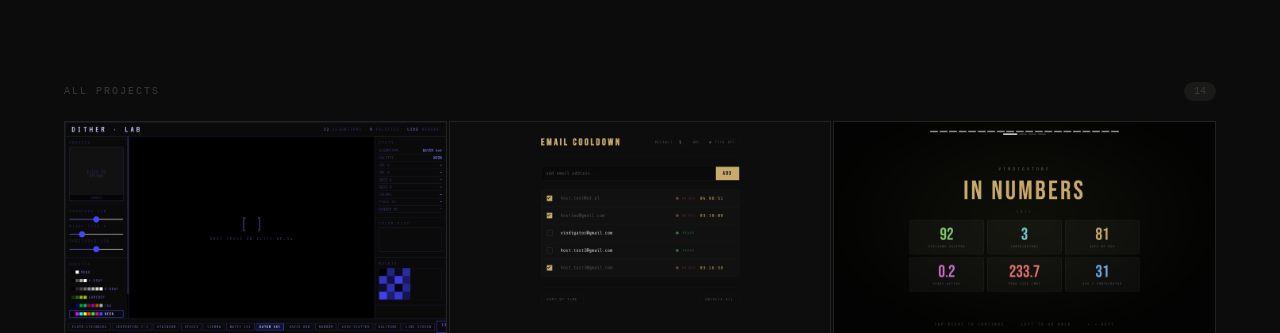
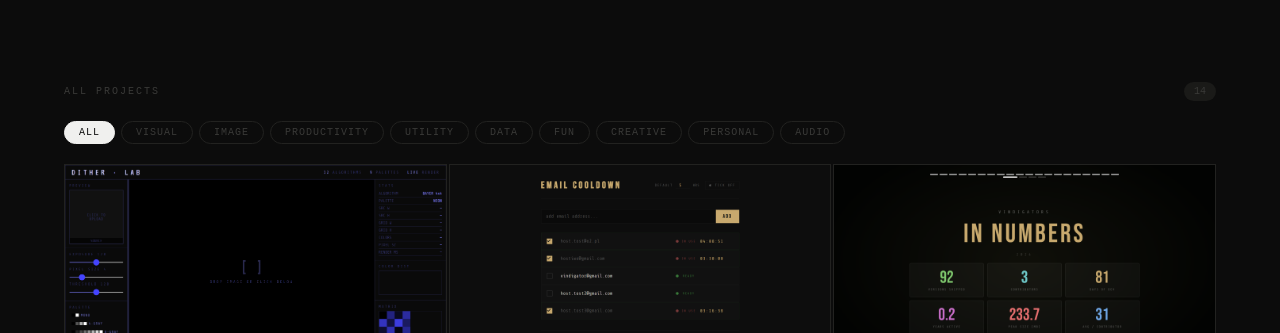
Before and after one commit to IwoHost/HostLab, a plain HTML site: page index.html in a window 1280 px wide. Shown: the part 960-1293 px from the top of the page. Drawn offline with Linux system fonts and the light colour scheme; a web font is replaced by a local one.

Commit message:
eh jakies zminy

```diff
--- a/index.html
+++ b/index.html
@@ -154,6 +154,26 @@ header {
   background: var(--tag-bg);
   padding: 4px 10px;
   border-radius: 100px;
+}
+
+.tag-chip {
+  font-family: var(--font-mono);
+  font-size: 10px;
+  letter-spacing: 0.1em;
+  padding: 5px 14px;
+  border-radius: 100px;
+  border: 1px solid var(--border);
+  background: transparent;
+  color: var(--text-muted);
+  cursor: pointer;
+  transition: background 0.15s, color 0.15s, border-color 0.15s;
+  text-transform: uppercase;
+}
+.tag-chip:hover { color: var(--text-secondary); border-color: var(--text-muted); }
+.tag-chip.active { background: var(--accent); color: var(--bg); border-color: var(--accent); }
+
+@media (max-width: 768px) {
+  #tag-filters { padding-left: 24px; padding-right: 24px; }
 }
 
 .grid {
@@ -430,6 +450,8 @@ html.light .card:hover { box-shadow:0 12px 40px rgba(0,0,0,0.08); }
   <span class="count-badge" id="count-badge">0</span>
 </div>
 
+<div id="tag-filters" style="padding:0 64px 20px;display:flex;gap:6px;flex-wrap:wrap;"></div>
+
 <main class="grid" id="grid"></main>
 
 <footer>
@@ -470,82 +492,95 @@ const PROJECTS = [
     file:  'dither-lab.html',
     icon:  'other/logo/Dither.png',
     title: 'Dither Lab',
+    tags:  ['visual', 'image'],
     desc:  'A specialized image processing tool used for applying various dithering algorithms to images. Users can upload photos, adjust parameters like exposure and quantization, and choose from multiple color palettes to create retro-style, pixelated artwork.'
   },
   {
     file:  'checklist.html',
     icon:  'other/logo/CheckList.png',
     title: 'Checklist',
+    tags:  ['productivity', 'utility'],
     desc:  'A task management and checklist application designed with a high-contrast "Share Tech Mono" aesthetic. It features a countdown timer for items, customizable "default hours" for cooldown periods, and includes a confetti animation that triggers when tasks are completed.'
   },
   {
     file:  'vindigators-wrapped-v5.html',
     icon:  'other/logo/warp.png',
     title: 'Vindigators Wrapped',
+    tags:  ['data', 'visual', 'fun'],
     desc:  'A data visualization site that creates a "Wrapped" style presentation (similar to Spotify Wrapped) for project contribution logs. Users paste a version log into the interface, and the site generates an animated slideshow highlighting "MVP" contributors, total commit counts, and a scrolling timeline of project entries.'
   },
   {
     file:  'text-animator-v4.html',
     icon:  'other/logo/Texter.png',
     title: 'Text Animator',
+    tags:  ['visual', 'creative'],
     desc:  'A web-based utility for creating animated text videos. It provides a sidebar for entering text and customizing its appearance—including font style, color, and background—and supports exporting the final animation as a video file (WebM/MP4).'
   },
   {
     file:  'IPvisualizer.html',
     icon:  'other/logo/Ipviz.png',
     title: 'IP Visualizer',
+    tags:  ['data', 'utility'],
     desc:  'An educational tool designed to help users learn and visualize networking concepts like subnetting. It allows users to input an IP address and subnet mask to calculate network details, including the network address, gateway, broadcast address, and binary representations of octets.'
   },
   {
     file:  'SuperStrona.html',
     title: 'Kronika Nierobienia',
+    tags:  ['fun', 'personal'],
     desc:  'A dramatic personal countdown page tracking how long Szymon A. has failed to build a city — complete with a cinematic curtain intro, floating particles, a typewriter roast, and a live timer counting every day, hour, minute, and second of inaction.'
   },
   {
     file:  'gatekeeper.html',
     icon:  'other/logo/Kepper.png',
     title: 'Link Gatekeeper',
+    tags:  ['utility', 'fun'],
     desc:  'A link-sharing tool that makes recipients earn their way in. Paste any URL, get a shareable link — whoever opens it gets a random challenge: a countdown timer, a typewriter oath, or a binary decryption puzzle.'
   },
   {
     file:  'gap-relativity-enhanced.html',
     icon:  'other/logo/GapViz.png',
     title: 'Live Gap Visualizer',
+    tags:  ['data', 'visual'],
     desc:  'An interactive visualization tool that reveals the temporal gaps between your life and the lives of people around you. It allows users to input names and birth (and death) dates to calculate relationship timelines, including days lived, overlap percentages, decade-by-decade breakdowns, and a combined side-by-side timeline showing every person s lifespan on a shared axis.'
   },
   {
-  file:  'voicesynth.html',
+    file:  'voicesynth.html',
     icon:  'other/logo/Voice_Synth.png',
     title: 'VoxSynth',
+    tags:  ['audio', 'creative'],
     desc:  'A browser-based voice synthesizer that lets you record your own phonemes once and speak anything with them forever. Uses the Web Audio API to schedule syllables on a precise timeline with pitch shifting, jitter, overlap control, and beat interval tuning — producing a Mii-style babble effect from your own recorded voice.'
   },
   {
     file:  'flagmark.html',
     icon:  'other/logo/Flag_plac.png',
     title: 'FlagMark Poster Generator',
+    tags:  ['visual', 'creative'],
     desc:  'A flag poster tool that analyzes colors, layout, and geometry to render every design as a technical print sheet. It produces a polished poster with color swatches, dimension arrows, grid overlays, and a clear infographic-style presentation.',
   },
   {
     file:  'burnnote.html',
     icon:  'other/logo/DataBurner.png',
     title: 'Burn Notes',
+    tags:  ['utility'],
     desc:  'A client-side, privacy-focused text utility designed with a terminal aesthetic for creating temporary messages. It allows users to write a note and encode it locally into a unique URL hash fragment. Because all data processing happens in the browser, no information is sent to a server, and the link automatically becomes unreadable after a specified expiration date.',
   },
   {
     file:  'signal-noise-radio.html',
     icon:  'other/logo/Radio.png',
     title: 'Lo-Fi <q> randome </q> Radio',
+    tags:  ['audio'],
     desc:  'A client-side, procedurally generated lo-fi radio station that runs entirely in the browser without files, streams, or servers. It synthesizes music in real time using the Web Audio API layering bass lines, melodies, chord progressions, rain, hiss, and crackle and lets users shape the sound through nine live controls. Because all audio is computed locally from mathematical synthesis, no two sessions ever sound the same.',
   },
-
   {
     file:  'focus-room.html',
     title: 'Focus Guy',
+    tags:  ['productivity', 'audio'],
     desc:  'A cozy concentration space with a Pomodoro timer, checklist, notes, ambient sounds (rain, café, forest), a YouTube music player with lo-fi presets, and rotating quotes. Everything persists in localStorage so your tasks and notes are there when you come back.',
   },
   {
     file:  'qr-forge.html',
     title: 'Dope QR',
+    tags:  ['visual', 'utility', 'fun'],
     desc:  'A dope ass QR code generator. Like, a really dope ass QR code generator. You type something, it makes a dope ass QR code. Gradient dots, glowing eyes, chromatic aberration, seven dot shapes, eight presets — all in service of making the dopest ass QR code you have ever seen in your life. It scans. It glows. It is, without question, a dope ass QR code generator.',
   },
 
@@ -641,6 +676,30 @@ function buildCard(project, index) {
   return card;
 }
 
+let activeTag = 'all';
+
+function filterProjects(tag) {
+  activeTag = tag;
+  const filtered = tag === 'all' ? PROJECTS : PROJECTS.filter(p => p.tags && p.tags.includes(tag));
+  grid.innerHTML = '';
+  filtered.forEach((p, i) => grid.appendChild(buildCard(p, i)));
+  countBadge.textContent = filtered.length;
+  document.querySelectorAll('.tag-chip').forEach(c => c.classList.toggle('active', c.dataset.tag === tag));
+}
+
+function buildTagFilters() {
+  const tags = ['all', ...new Set(PROJECTS.flatMap(p => p.tags || []))];
+  const container = document.getElementById('tag-filters');
+  tags.forEach(tag => {
+    const btn = document.createElement('button');
+    btn.className = 'tag-chip' + (tag === 'all' ? ' active' : '');
+    btn.dataset.tag = tag;
+    btn.textContent = tag === 'all' ? 'All' : tag;
+    btn.addEventListener('click', () => filterProjects(tag));
+    container.appendChild(btn);
+  });
+}
+
 function init() {
   SECTIONS.forEach((project, i) => {
     const card = buildCard(project, i);
@@ -650,6 +709,7 @@ function init() {
     const card = buildCard(project, i);
     grid.appendChild(card);
   });
+  buildTagFilters();
 }
 
 init();
```
